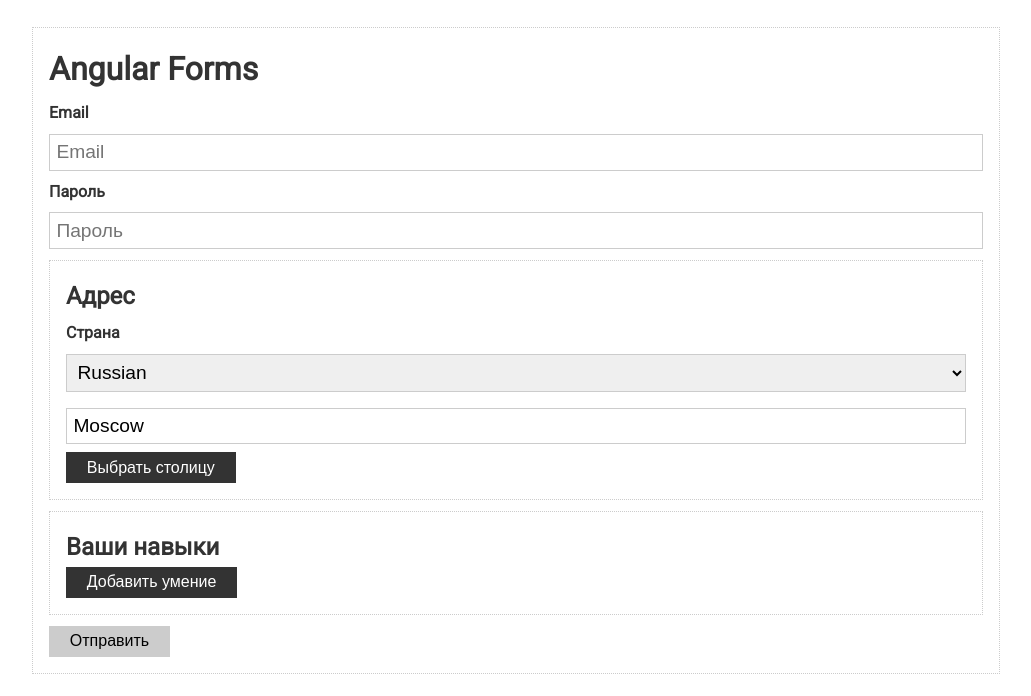
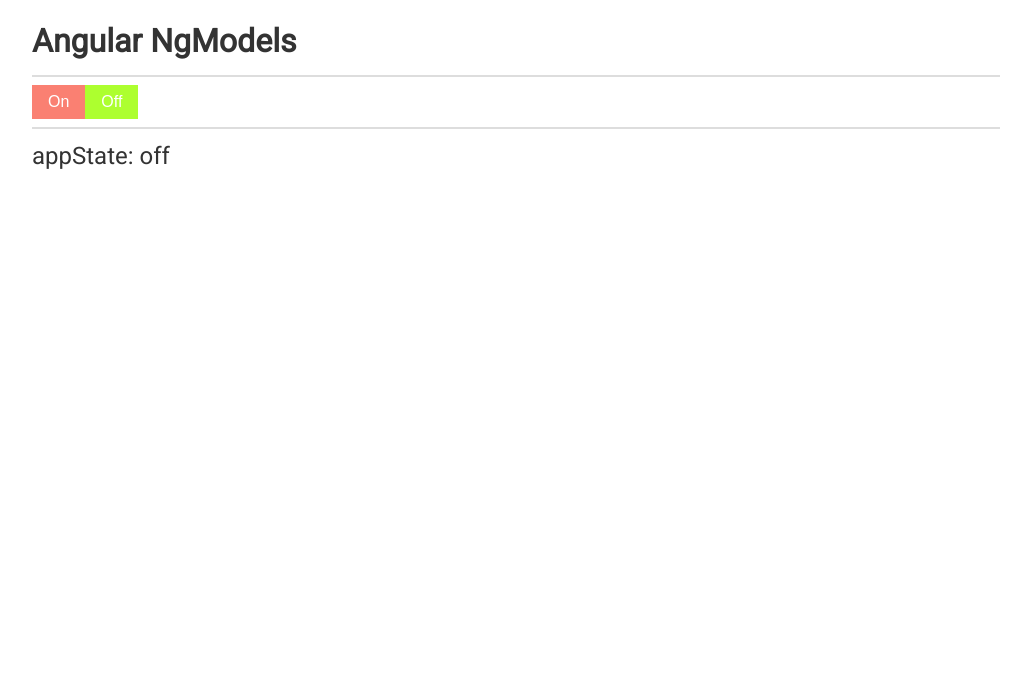
Before and after one commit to SSerg-dev/angular-basic-course, an Angular app: page / in a window 1280 px wide. Shown: the top 696 px of the page, without its empty margins (124-1155 px from the left). Built offline with nearby package versions, Linux system fonts and the light colour scheme.

Commit message:
lesson #7.13 create owner form

```diff
--- a/src/app/app.component.html
+++ b/src/app/app.component.html
@@ -1,103 +1,12 @@
 <div class="container">
-  <form class="card" [formGroup]="form" (ngSubmit)="submit()">
-    <h1>Angular Forms</h1>
+  <h1>Angular NgModels</h1>
+  <hr />
+  <app-switch
+  [(ngModel)]="appState"
+  (ngModelChange)="handlerChange()"
 
-    <div class="form-control">
-      <label>Email</label>
-      <input type="text" placeholder="Email" formControlName="email" />
-
-      <!-- <pre>{{ form.get("email")?.errors | json }}</pre> -->
-
-      <div
-        *ngIf="form.get('email')?.invalid && form.get('email')?.touched"
-        class="validation"
-      >
-        <small *ngIf="form.get('email')?.hasError('required')"
-          >Field email is empty &nbsp;</small
-        >
-        <!-- <small>Incorrect email &nbsp;</small> -->
-
-        <small *ngIf="form.get('email')?.hasError('restrictedEmail')"
-          >Email {{ form.get("email")?.value }} restricted</small
-        >
-        <small *ngIf="form.get('email')?.hasError('uniqEmail')"
-          >Email {{ form.get("email")?.value }} is busy</small
-        >
-      </div>
-    </div>
-
-    <div class="form-control">
-      <label>Пароль</label>
-      <input type="password" placeholder="Пароль" formControlName="password" />
-
-      <!-- <pre>{{ form.get("password")?.errors | json }}</pre> -->
-      <!-- <pre>{{ form.get("password")?.hasError("required") | json }}</pre> -->
-      <!-- <pre>{{
-        (form.get("password")?.errors)!["minlenght"].requiredLenght | json
-      }}</pre> -->
-
-      <div
-        *ngIf="form.get('password')?.invalid && form.get('password')?.touched"
-        class="validation"
-      >
-        <small *ngIf="form.get('password')?.hasError('required')">
-          Password is not be empty &nbsp;
-        </small>
-
-        <small *ngIf="!form.get('password')?.hasError('minlenght')">
-          Password too short
-          <!-- {{ form.get("password")?.errors!["minlenght"].requiredLenght }} -->
-
-          <!-- Password actual lenght -->
-          <!-- {{ form.get("password")?.errors!["minlenght"].actualLenght }} -->
-        </small>
-      </div>
-    </div>
-
-    <div class="card" formGroupName="address">
-      <h2>Адрес</h2>
-
-      <div class="form-control">
-        <label>Страна</label>
-
-        <select formControlName="country">
-          <option value="ru">Russian</option>
-          <option value="ua">Ukraine</option>
-          <option value="by">Belarus</option>
-        </select>
-      </div>
-
-      <div class="form-control">
-        <input type="text" formControlName="city" placeholder="Город" />
-      </div>
-
-      <button class="btn" type="button" (click)="setCapital()">
-        Выбрать столицу
-      </button>
-    </div>
-
-    <div class="card" formGroupName="skills">
-      <h2>Ваши навыки</h2>
-      <button class="btn" type="button" (click)="addSkill()">
-        Добавить умение
-      </button>
-
-      <!-- <div
-        class="form-control"
-        *ngFor="let control of form.get('skills')?.value; let _index = index"
-      > -->
-
-      <div
-        class="form-control"
-        *ngFor="let control of skills.controls; let _index = index"
-      >
-        <label>Skill {{ _index + 1 }}</label>
-        <input type="text" [formControlName]="_index" />
-      </div>
-    </div>
-
-    <button class="btn" type="submit" [disabled]="form.invalid">
-      Отправить
-    </button>
-  </form>
+  >
+</app-switch>
+  <hr />
+  <p>appState: {{appState}}</p>
 </div>
--- a/src/app/app.component.scss
+++ b/src/app/app.component.scss
@@ -1,15 +1,7 @@
 p {
   font-size: 1.5rem;
-  text-align: center;
+  text-align: left;
 }
 hr {
   border: solid 0.05rem #ddd;
 }
-input {
-  &.ng-invalid.ng-touched {
-    border: solid 1px red;
-  }
-  &.ng-valid.ng-touched {
-    border: solid 1px green;
-  }
-}
--- a/src/app/app.component.ts
+++ b/src/app/app.component.ts
@@ -1,6 +1,4 @@
 import { Component, OnInit, OnDestroy } from '@angular/core';
-import { FormArray, FormControl, FormGroup, Validators } from '@angular/forms';
-import { libValidator } from './lib.validator';
 
 @Component({
   selector: 'app-root',
@@ -8,66 +6,15 @@
   styleUrls: ['./app.component.scss'],
 })
 export class AppComponent implements OnInit, OnDestroy {
-  form!: FormGroup;
+
+  appState = 'off'
   constructor() {}
 
   // methods
-  get skills() {
-    return this.form.controls['skills'] as FormArray;
+  handlerChange() {
+    console.log("🚀 ~ file: app.component.ts:16 ~ AppComponent ~ handlerChange ~ this.appState:", this.appState)
   }
 
-  addSkill() {
-    const control = new FormControl('', Validators.required);
-    // (<FormArray>this.form.get('skills')).push(control)
-    (this.form.get('skills') as FormArray).push(control);
-  }
-  setCapital() {
-    const cityMap = {
-      ru: 'Moscow',
-      ua: 'Kyev',
-      by: 'Minsk',
-    };
-
-    const key = this.form.get('address')?.get('country')?.value;
-    const city = cityMap[key as keyof typeof cityMap];
-
-    this.form.patchValue({
-      address: { city },
-    });
-  }
-  submit() {
-    if (this.form.valid) {
-      const formData = { ...this.form.value };
-      console.log(
-        '🚀 ~ file: app.component.ts:17 ~ AppComponent ~ submit ~ formData:',
-        formData
-      );
-      // add clear form
-      this.form.reset();
-    }
-  }
-  ngOnInit(): void {
-    this.form = new FormGroup({
-      email: new FormControl(
-        '',
-        [Validators.email, Validators.required, libValidator.restrictedEmails],
-        [libValidator.uniqEmail as any]
-      ),
-
-      password: new FormControl(null, [
-        Validators.required,
-        Validators.minLength(6),
-      ]),
-
-      address: new FormGroup({
-        country: new FormControl('ru'),
-        city: new FormControl('Moscow', Validators.required),
-      }),
-
-      skills: new FormArray([]),
-    });
-
-    // libValidator.start();
-  }
+  ngOnInit(): void {}
   ngOnDestroy(): void {}
 }
--- a/src/app/app.module.ts
+++ b/src/app/app.module.ts
@@ -3,12 +3,12 @@
 
 import { AppComponent } from './app.component';
 import { FormsModule, ReactiveFormsModule } from '@angular/forms';
+import { SwitchComponent } from './switch/switch.component';
 
 @NgModule({
-  declarations: [AppComponent],
+  declarations: [AppComponent, SwitchComponent],
   imports: [BrowserModule, FormsModule, ReactiveFormsModule],
   providers: [
-    // AppCounterService
   ],
   bootstrap: [AppComponent],
 })
--- a/src/app/lib.validator.ts
+++ /dev/null
@@ -1,41 +0,0 @@
-import { FormControl } from '@angular/forms';
-import { Observable, delay, of } from 'rxjs';
-
-// type EmailResult = { [key: string]: boolean };
-interface EmailResult {
-  [key: string]: boolean;
-}
-
-export class libValidator {
-  static readonly _restrictedEmail: string[] = [
-    'srmail2@mail.ru',
-    'inna2@mail.ru',
-  ];
-
-  static restrictedEmails(control: FormControl): EmailResult | null {
-    const flag = libValidator._restrictedEmail.includes(control.value);
-
-    if (flag) {
-      return {
-        restrictedEmail: true,
-      };
-    }
-    return null;
-  }
-
-  static uniqEmail(control: FormControl): Promise<any> | Observable<any> {
-    return new Promise((resolve, reject) => {
-      setTimeout(() => {
-        if (control.value === 'async@mail.ru') {
-          resolve({
-            uniqEmail: true,
-          });
-        } else {
-          resolve(null);
-        }
-      }, 4000);
-    });
-  }
-
-  static start() {}
-}
--- /dev/null
+++ b/src/app/switch/switch.component.html
@@ -0,0 +1,4 @@
+<div>
+  <button [class.active]="state === 'on'" (click)="setState('on')">On</button>
+  <button [class.active]="state === 'off'" (click)="setState('off')">Off</button>
+</div>
--- /dev/null
+++ b/src/app/switch/switch.component.scss
@@ -0,0 +1,18 @@
+div {
+  display: inline-block;
+
+  button {
+    padding: .5rem 1rem;
+    font-size: 1rem;
+    color: #fff;
+    background: salmon;
+    border: none;
+    outline: none;
+    // margin-right: 1rem;
+
+
+    &.active {
+      background: greenyellow;
+    }
+  }
+}
--- /dev/null
+++ b/src/app/switch/switch.component.ts
@@ -0,0 +1,49 @@
+import {
+  Component,
+  OnDestroy,
+  OnInit,
+  Provider,
+  forwardRef,
+} from '@angular/core';
+import { ControlValueAccessor, NG_VALUE_ACCESSOR } from '@angular/forms';
+
+const VALUE_ACCESSOR: Provider = {
+  provide: NG_VALUE_ACCESSOR,
+  useExisting: forwardRef(() => SwitchComponent),
+  multi: true,
+};
+
+@Component({
+  selector: 'app-switch',
+  templateUrl: './switch.component.html',
+  styleUrls: ['./switch.component.scss'],
+  providers: [VALUE_ACCESSOR],
+})
+export class SwitchComponent
+  implements ControlValueAccessor, OnInit, OnDestroy
+{
+  state = 'off';
+
+  constructor() {}
+
+  // methods
+  private onChange = (value: any) => {};
+
+  writeValue(state: string): void {
+    this.state = state;
+  }
+  registerOnChange(fn: any): void {
+    this.onChange = fn;
+  }
+  registerOnTouched(fn: any): void {}
+  setDisabledState?(isDisabled: boolean): void {}
+
+  setState(state: string) {
+    this.state = state;
+
+    this.onChange(this.state);
+  }
+
+  ngOnDestroy(): void {}
+  ngOnInit(): void {}
+}
```
Also changed, not shown: 1 other file (tests, documents, lock files or other folders).
